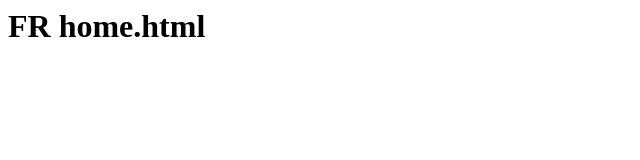
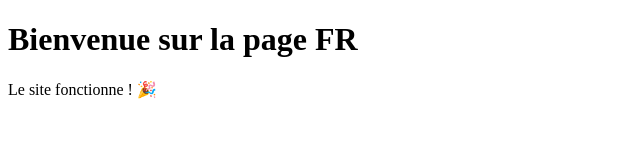
Before and after one commit to sbtalent7-ai/sbt-executive-website--FR-UK, a plain HTML site: page fr/home.html in a window 1280 px wide. Shown: the whole page, without its empty margins (0-640 px from the left). Drawn offline with Linux system fonts and the light colour scheme.

Commit message:
Update home.html

```diff
--- a/fr/home.html
+++ b/fr/home.html
@@ -1 +1,12 @@
-<html><body><h1>FR home.html</h1></body></html>
+<!DOCTYPE html>
+<html lang="fr">
+<head>
+    <meta charset="UTF-8">
+    <meta name="viewport" content="width=device-width, initial-scale=1.0">
+    <title>SBT Executive - FR</title>
+</head>
+<body>
+    <h1>Bienvenue sur la page FR</h1>
+    <p>Le site fonctionne ! 🎉</p>
+</body>
+</html>
```
